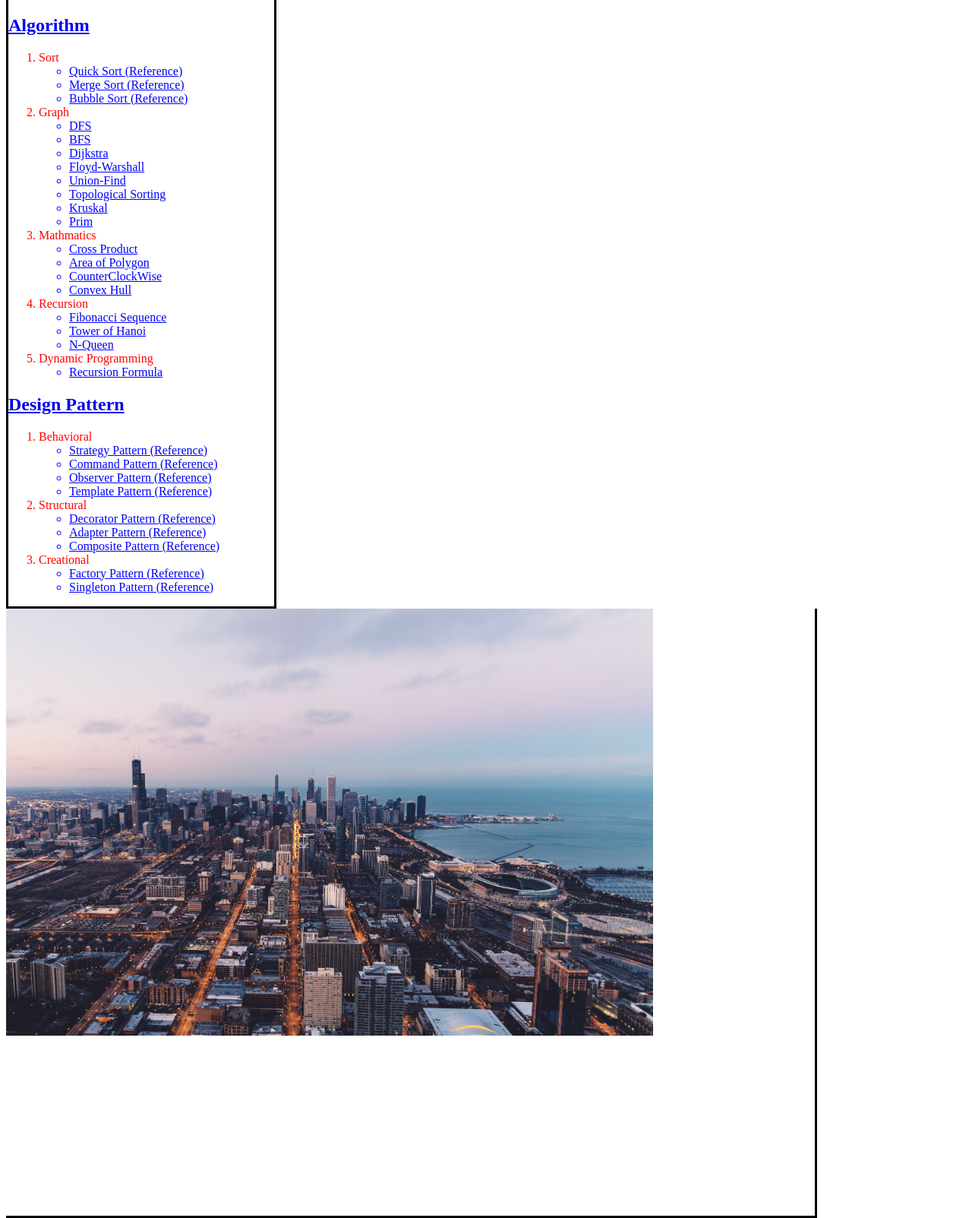
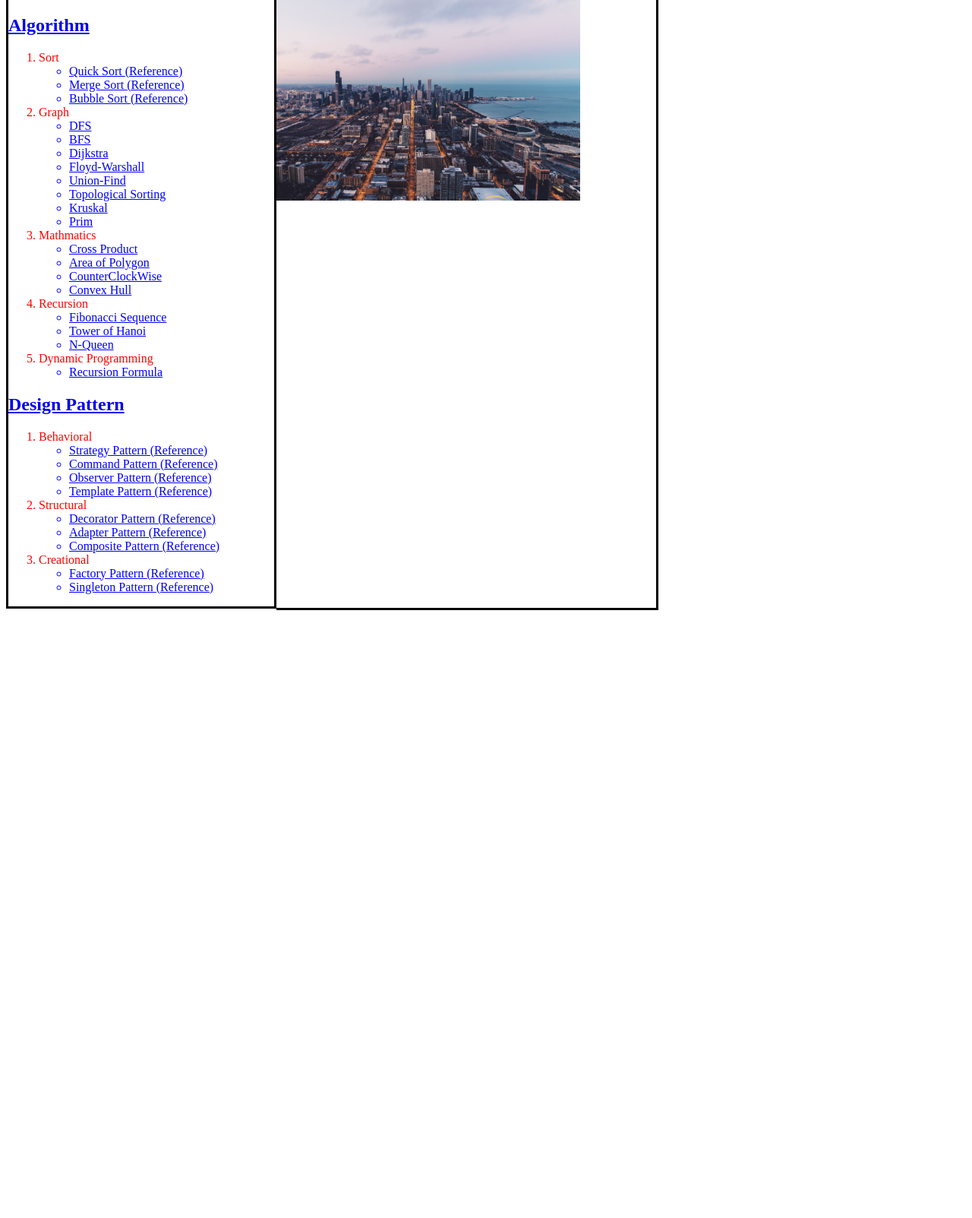
Before and after one commit to champyoon/ALDP, a PHP site: page / in a window 1280 px wide. Shown: the part 180-1783 px from the top of the page at 76% size. After the commit the page ends 983 px from the top, so only its background shows below. Run offline with PHP 8.4, Linux system fonts and the light colour scheme.

Commit message:
Update cascadeStyleSheet.css

```diff
--- a/CSS/cascadeStyleSheet.css
+++ b/CSS/cascadeStyleSheet.css
@@ -15,7 +15,7 @@ article
 {
   border-bottom:3px solid black;
   border-right:3px solid black;
-  width:1065px;
+  width:500px;
   height:799.625px;
   float:left;
 }
```
